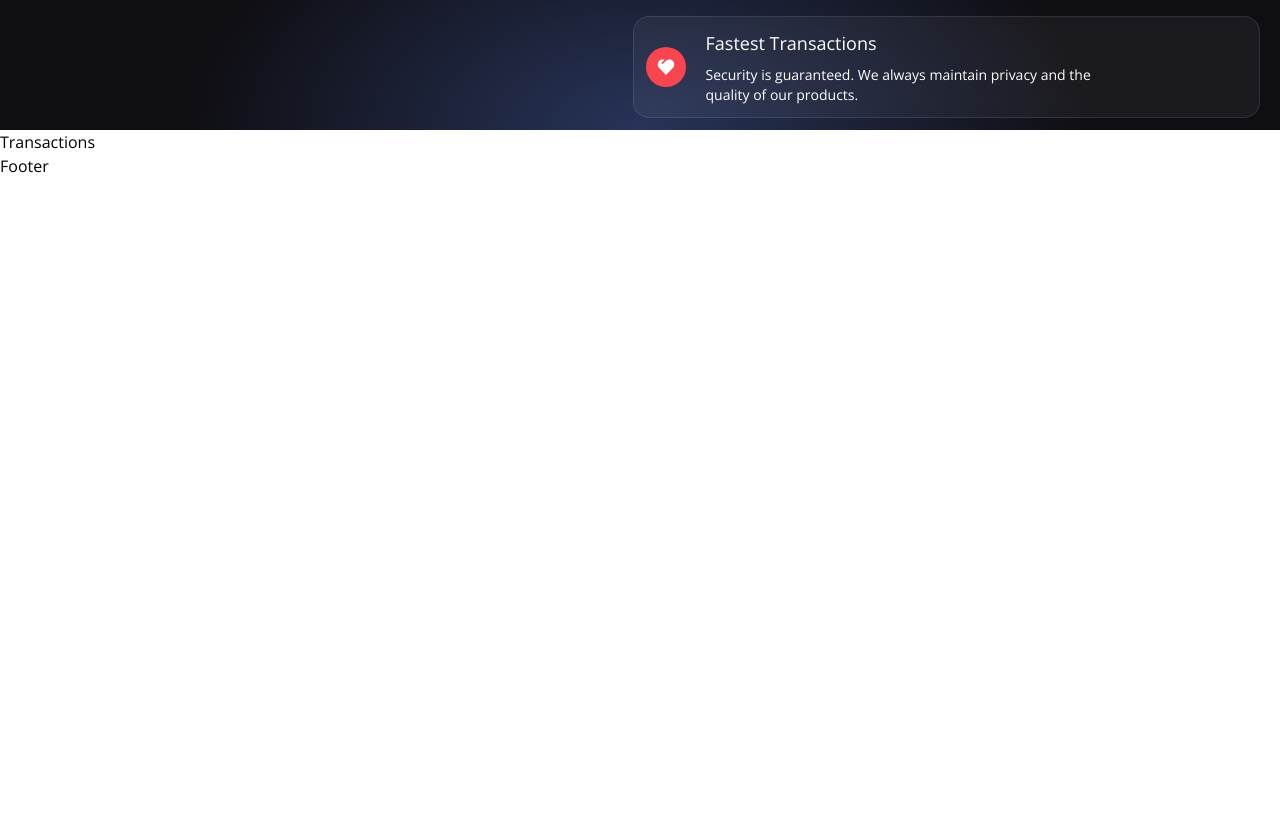
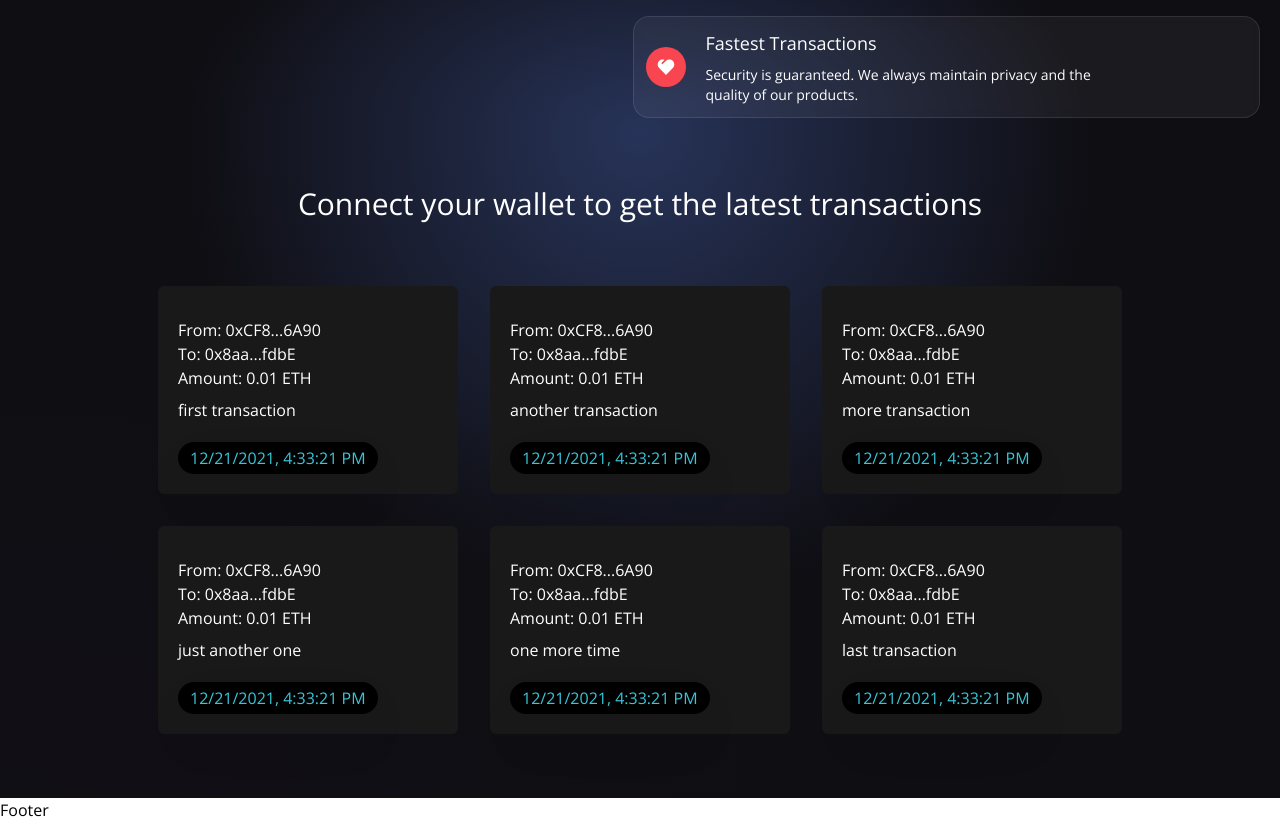
Before and after one commit to LouayH/krypto, a React (Vite) app in the folder frontend/: page / in a window 1280 px wide. Shown: the part 960-1782 px from the top of the page. Before the commit the page ends 1138 px from the top, so only its background shows below. Built offline with nearby package versions, Linux system fonts and the light colour scheme; a web font is replaced by a local one.

Commit message:
Making of Transactions component

```diff
--- a/frontend/src/components/Transactions.jsx
+++ b/frontend/src/components/Transactions.jsx
@@ -1,6 +1,65 @@
+import { useContext } from "react";
+import { TransactionContext } from "../context/tranactions";
+import transactions from "../utils/transactions";
+import { shortenAddress } from "../utils/helpers";
+
 const Transactions = () => {
+  const { connectedAccount } = useContext(TransactionContext);
+
+  const TransactionCard = ({ addressFrom, addressTo, amount, message, timestamp }) => (
+    <div className="flex-1 flex flex-col m-4 bg-[#181918] p-3
+      sm:min-w-[270px] sm:max-w-[300px]
+      2xl:min-w-[450px] 2xl:max-w-[500px]
+      rounded-md hover:shadow-2xl
+    ">
+      <div className="flex flex-col items-center w-full mt-3">
+        <div className="w-full p-2">
+          <a href={`https://ropsten.etherscan.io/address/${addressFrom}`} target="_blank" rel="noopener noreferrer">
+            <p className="text-white text-base">
+              From: {shortenAddress(addressFrom)}
+            </p>
+          </a>
+          <a href={`https://ropsten.etherscan.io/address/${addressTo}`} target="_blank" rel="noopener noreferrer">
+            <p className="text-white text-base">
+              To: {shortenAddress(addressTo)}
+            </p>
+          </a>
+          <p className="text-white text-base">
+            Amount: {amount} ETH
+          </p>
+          {message && (
+            <p className="text-white text-base mt-2">
+              {message}
+            </p>
+          )}
+          <div className="bg-black py-1 px-3 w-max rounded-3xl mt-5 shadow-2xl">
+            <p className="text-[#37C7DA]">
+              {timestamp}
+            </p>
+          </div>
+        </div>
+      </div>
+    </div>
+  );
+
   return (
-    <p>Transactions</p>
+    <div className="flex w-full justify-center items-center 2xl:px-20 transactions-section">
+      <div className="flex flex-col md:p-12 py-12 px-4">
+      {connectedAccount ? (
+        <h3 className="text-white text-3xl text-center my-2">
+          Latest Transactions
+        </h3>
+      ) : (
+        <h3 className="text-white text-3xl text-center my-2">
+          Connect your wallet to get the latest transactions
+        </h3>
+      )}
+
+        <div className="flex flex-wrap justify-center items-center mt-10">
+        {transactions.reverse().map((transaction) => <TransactionCard key={transaction.id} {...transaction} />)}
+        </div>
+      </div>
+    </div>
   );
 }
 
--- a/frontend/src/index.css
+++ b/frontend/src/index.css
@@ -31,6 +31,13 @@ body {
   background-image:
     radial-gradient(at 0% 0%, hsla(253,16%,7%,1) 0, transparent 50%),
     radial-gradient(at 50% 100%, hsla(225,39%,25%,1) 0, transparent 50%);
+}
+
+.transactions-section {
+  background-color: #0f0e13;
+  background-image:
+    radial-gradient(at 0% 100%, hsla(253,16%,7%,1) 0, transparent 50%),
+    radial-gradient(at 50% 0%, hsla(225,39%,25%,1) 0, transparent 50%);
 }
 
 .blue-glassmorphism {
--- /dev/null
+++ b/frontend/src/utils/transactions.js
@@ -0,0 +1,50 @@
+export default [
+  {
+    id: 1,
+    message: "first transaction",
+    timestamp: "12/21/2021, 4:33:21 PM",
+    addressFrom: "0xCF8e569A97C423952DdFf902375C7C76549A6A90",
+    amount: "0.01",
+    addressTo: "0x8aa395Ab97837576aF9cd6946C79024ef1acfdbE",
+  },
+  {
+    id: 2,
+    message: "another transaction",
+    timestamp: "12/21/2021, 4:33:21 PM",
+    addressFrom: "0xCF8e569A97C423952DdFf902375C7C76549A6A90",
+    amount: "0.01",
+    addressTo: "0x8aa395Ab97837576aF9cd6946C79024ef1acfdbE",
+  },
+  {
+    id: 3,
+    message: "more transaction",
+    timestamp: "12/21/2021, 4:33:21 PM",
+    addressFrom: "0xCF8e569A97C423952DdFf902375C7C76549A6A90",
+    amount: "0.01",
+    addressTo: "0x8aa395Ab97837576aF9cd6946C79024ef1acfdbE",
+  },
+  {
+    id: 4,
+    message: "just another one",
+    timestamp: "12/21/2021, 4:33:21 PM",
+    addressFrom: "0xCF8e569A97C423952DdFf902375C7C76549A6A90",
+    amount: "0.01",
+    addressTo: "0x8aa395Ab97837576aF9cd6946C79024ef1acfdbE",
+  },
+  {
+    id: 5,
+    message: "one more time",
+    timestamp: "12/21/2021, 4:33:21 PM",
+    addressFrom: "0xCF8e569A97C423952DdFf902375C7C76549A6A90",
+    amount: "0.01",
+    addressTo: "0x8aa395Ab97837576aF9cd6946C79024ef1acfdbE",
+  },
+  {
+    id: 6,
+    message: "last transaction",
+    timestamp: "12/21/2021, 4:33:21 PM",
+    addressFrom: "0xCF8e569A97C423952DdFf902375C7C76549A6A90",
+    amount: "0.01",
+    addressTo: "0x8aa395Ab97837576aF9cd6946C79024ef1acfdbE",
+  },
+];
```
